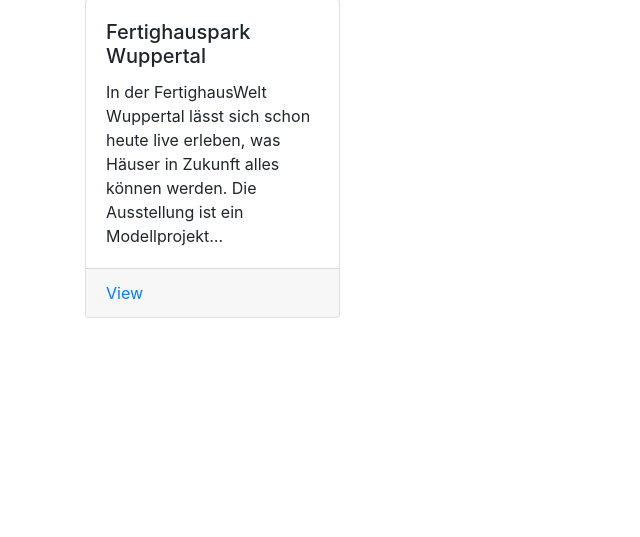
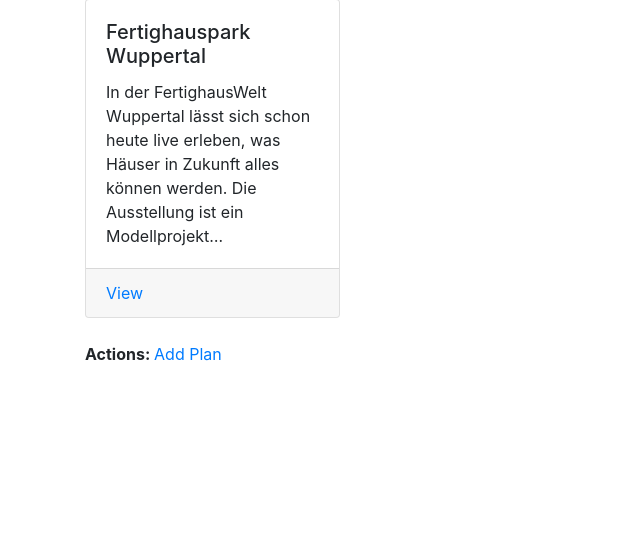
Before and after one commit to motlib/dbloc, a Django app: page / in a window 1280 px wide. Shown: the part 105-642 px from the top of the page, without its empty margins (0-640 px from the left). Run offline with Django 3.2, Linux system fonts and the light colour scheme; the visitor is signed in with stand-in values (Sample User, id 1); data comes from the database, SQL or seed files in the repository; some libraries are stand-ins or nearby versions.

Commit message:
Support for deleting plans

```diff
--- a/dbloc/models.py
+++ b/dbloc/models.py
@@ -12,7 +12,7 @@ class Plan(models.Model):
     name = models.CharField(default='', max_length=200)
     image = models.ImageField(null=True, blank=True)
 
-    parent = models.ForeignKey('self', on_delete=models.CASCADE, null=True, blank=True)
+    parent = models.ForeignKey('self', on_delete=models.PROTECT, null=True, blank=True)
     level = models.IntegerField(null=True, blank=True)
 
     description = models.TextField(default='', max_length=2000, blank=True)
--- a/dbloc/templates/dbloc/plan_detail.html
+++ b/dbloc/templates/dbloc/plan_detail.html
@@ -56,6 +56,7 @@
   <strong>Actions:</strong>
   <a href="{% url 'dbloc:plan_edit' plan.id %}">Edit Plan</a>
   <a href="{% url 'dbloc:plan_edit_subplans' plan.id %}">Edit Subplans</a>
+  <a href="{% url 'dbloc:plan_delete' plan.id %}">Delete Plan</a>
   {% if plan.image %}
   <a href="{% url 'dbloc:plan_add_tp' plan.id %}">Add Teleport</a>
   <a href="{% url 'dbloc:plan_select_tp' plan.id 'dbloc:tp_edit' %}">Edit Teleport</a>
--- a/dbloc/templates/dbloc/plan_edit_meta.html
+++ b/dbloc/templates/dbloc/plan_edit_meta.html
@@ -5,7 +5,9 @@
 {% block title %}Edit Metadata{% endblock %}
 
 {% block content %}
+{% if plan %}
 {% include 'dbloc/macros/plan_info.html' with plan=plan %}
+{% endif %}
 
 <form method="post">
   {% include 'dbloc/macros/form_errors.html' with form=form %}
@@ -37,7 +39,11 @@
   </div>
 
   <button class="btn btn-primary" type="submit" value="Save">Save</button>
+  {% if plan %}
   <a class="btn btn-secondary" href="{% url 'dbloc:plan' plan.id %}">Cancel</a>
+  {% else %}
+  <a class="btn btn-secondary" href="{% url 'dbloc:index' %}">Cancel</a>
+  {% endif %}
 </form>
 
 {% endblock %}
--- a/dbloc/templates/dbloc/plan_list.html
+++ b/dbloc/templates/dbloc/plan_list.html
@@ -6,4 +6,11 @@
 {% include 'dbloc/macros/planlist.html' with plans=plans %}
 
 {% include 'pagination.html' with page_obj=page_obj %}
+
+{% if user.is_authenticated %}
+<p>
+  <strong>Actions: </strong>
+  <a href="{% url 'dbloc:plan_new' %}">Add Plan</a>
+</p>
+{% endif %}
 {% endblock %}
--- a/dbloc/urls.py
+++ b/dbloc/urls.py
@@ -10,9 +10,13 @@ urlpatterns = [
     path('', views.PlanIndexView.as_view(), name='index'),
     path('plan/<int:pk>/', views.PlanDetailView.as_view(), name='plan'),
     path('plan/<int:pk>/edit/', views.PlanEditView.as_view(), name='plan_edit'),
+    path('plan/<int:pk>/delete/', views.plan_delete, name='plan_delete'),
     path('plan/<int:pk>/edit_subplans/', views.plan_edit_subplans, name='plan_edit_subplans'),
     path('plan/<int:pk>/add_tp/', views.plan_add_teleport, name='plan_add_tp'),
     path('plan/<int:pk>/select_tp/<str:tp_action>', views.plan_select_tp, name='plan_select_tp'),
+
+    path('plan/new/', views.PlanCreateView.as_view(), name='plan_new'),
+
 
     path('tp/<int:pk>/edit/', views.tp_edit, name='tp_edit'),
     path('tp/<int:pk>/delete/', views.tp_delete, name='tp_delete'),
--- a/dbloc/views.py
+++ b/dbloc/views.py
@@ -1,9 +1,10 @@
 '''Views for the `loc` app'''
 
-from django.shortcuts import get_object_or_404, redirect, render
+from django.shortcuts import get_object_or_404, redirect, render, reverse
 from django.contrib.auth.decorators import login_required
 from django.contrib.auth.mixins import LoginRequiredMixin
-from django.views.generic import ListView, DetailView, UpdateView
+from django.views.generic import ListView, DetailView, UpdateView, CreateView, \
+    DeleteView
 
 from django.forms import inlineformset_factory
 
@@ -55,6 +56,41 @@ class PlanEditView(LoginRequiredMixin, UpdateView):
     template_name = 'dbloc/plan_edit_meta.html'
     context_object_name = 'plan'
 
+
+class PlanCreateView(LoginRequiredMixin, CreateView):
+    '''Create a new top-level plan (i.e. with parent set to null).'''
+    model = Plan
+    form_class = PlanMetaForm
+    template_name = 'dbloc/plan_edit_meta.html'
+
+
+
+def plan_delete(request, pk):
+    '''Delete a plan. If the plan has sub-plans, reject deleting it.'''
+
+    plan = get_object_or_404(Plan, pk=pk)
+
+    if request.method == 'POST':
+        parent = plan.parent
+        plan.delete()
+
+        if parent is not None:
+            return redirect('dbloc:plan', parent.id)
+        else:
+            return redirect('dbloc:index')
+
+    else:
+        sub_plans = plan.sub_plans
+
+        context = {
+            'plan': plan,
+            'subplans': sub_plans,
+        }
+
+        if len(sub_plans) > 0:
+            return render(request, 'dbloc/plan_reject_delete.html', context)
+        else:
+            return render(request, 'dbloc/plan_confirm_delete.html', context)
 
 
 def plan_edit_subplans(request, pk):
```
Also changed, not shown: dbloc/templates/dbloc/plan_confirm_delete.html (added, +19 -0 lines), dbloc/templates/dbloc/plan_reject_delete.html (added, +16 -0 lines).
